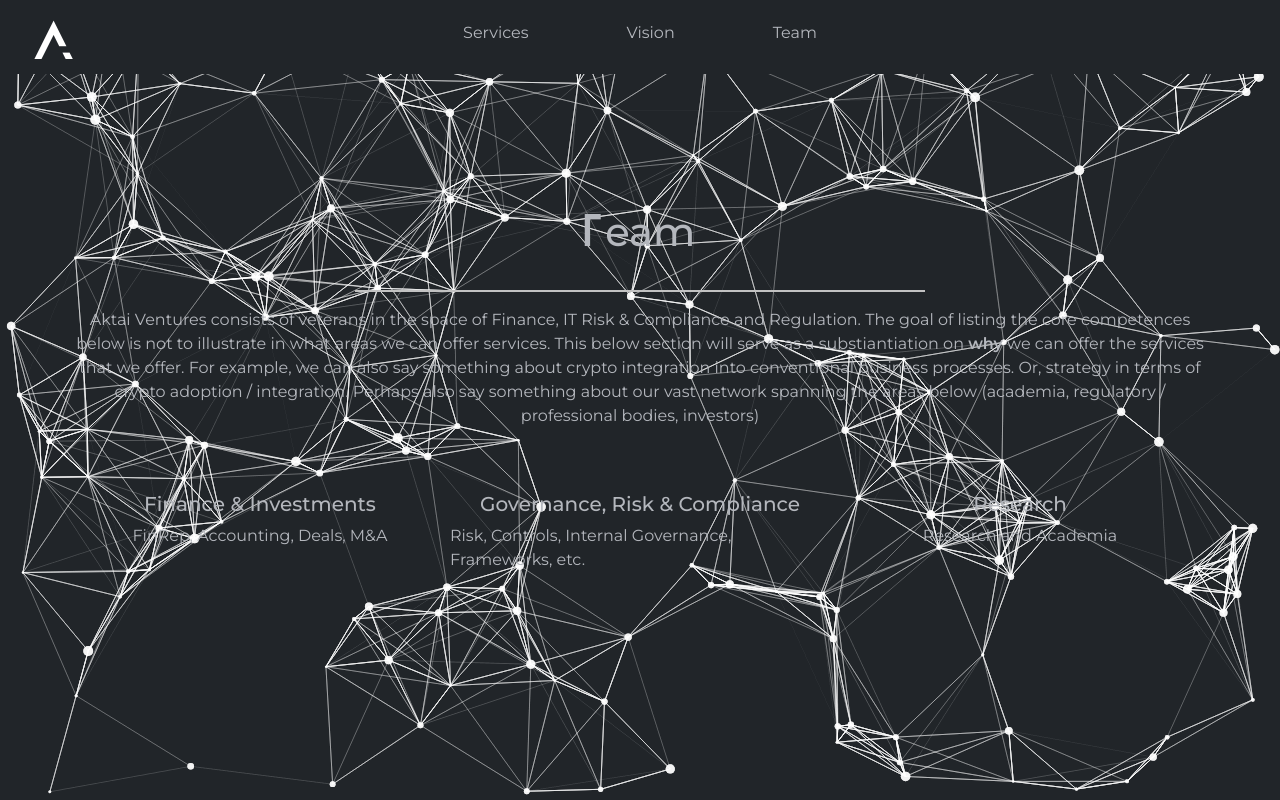
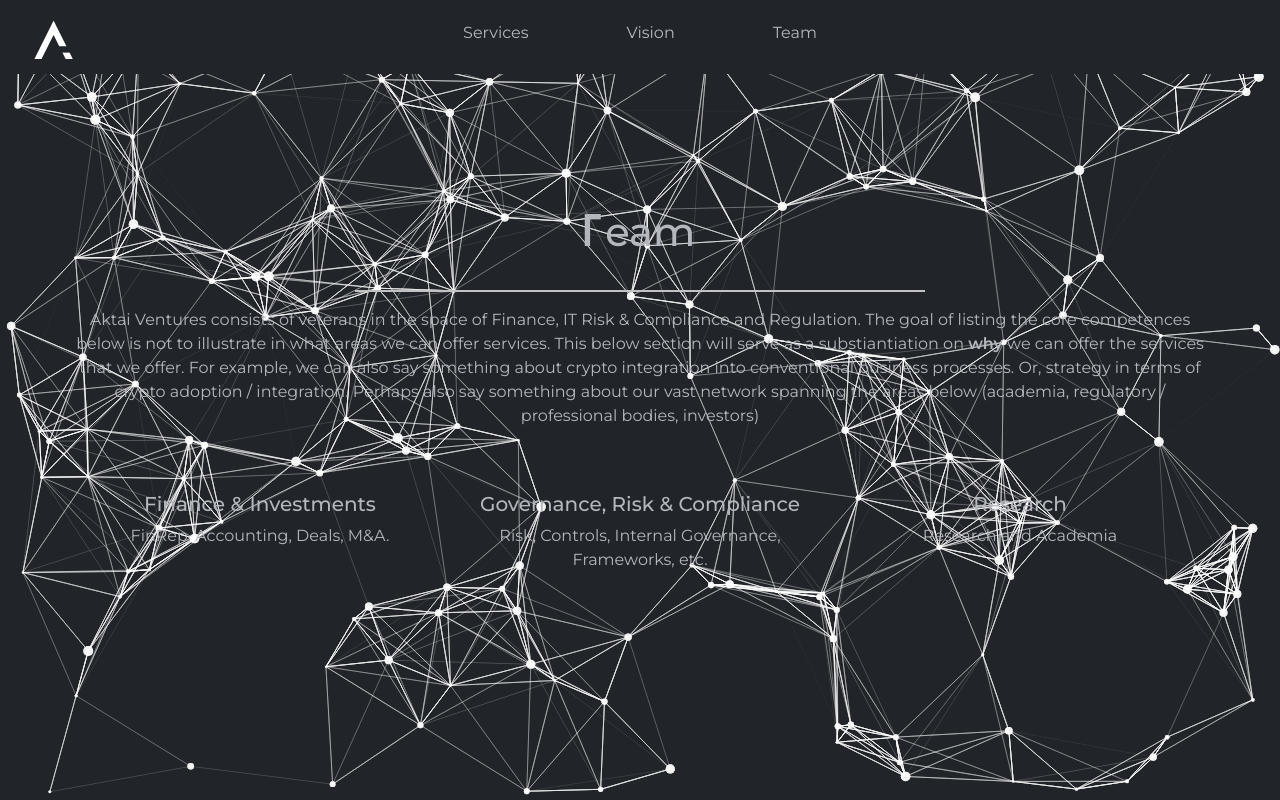
Before and after one commit to STV038/STV038.github.io-aktai, a React (Create React App) app: page /team in a window 1280 px wide. Built offline with nearby package versions, Linux system fonts and the light colour scheme.

Commit message:
updated align

```diff
--- a/src/components/Team.js
+++ b/src/components/Team.js
@@ -68,35 +68,23 @@
               ...transitionStyles[state],
             }}
           >
-            <Row className="justify-content-center">
+            <Row className="justify-content-center text-center">
               <Col sm="12" lg="4" className="mt-5">
-                <Row className="justify-content-center text-center">
                 <h5>Finance & Investments</h5>
-                </Row>
-                <Row className="justify-content-center text-center">
                 <p className=" mb-3">
-                    FinRep, Accounting, Deals, M&A
+                  FinRep, Accounting, Deals, M&A.
                 </p>
-                </Row>
               </Col>
               <Col sm="12" lg="4" className="mt-5">
-                <Row className="justify-content-center">
                 <h5>Governance, Risk & Compliance</h5>
-                </Row>
-                <Row className="justify-content-center">
                 <p className=" mb-3">
                   Risk, Controls, Internal Governance, Frameworks,
                   etc.
                 </p>
-                </Row>
               </Col>
               <Col sm="12" lg="4" className="mt-5">
-                <Row className="justify-content-center">
                 <h5>Research</h5>
-                </Row>
-                <Row className="justify-content-center">
                 <p className=" mb-3">Research and Academia</p>
-                </Row>
               </Col>
             </Row>
           </div>
```
Lines whose indentation alone changed are shown as unchanged.
